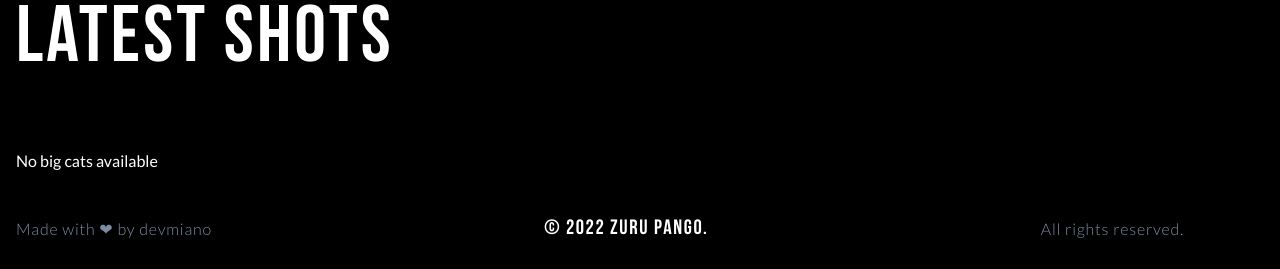
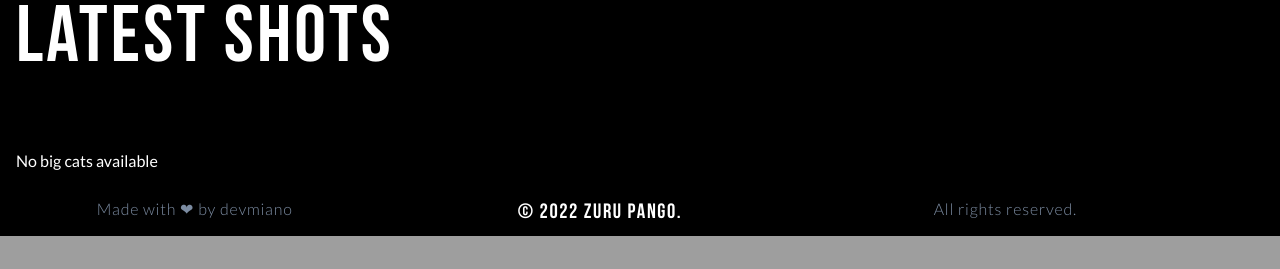
Before and after one commit to devmiano/zurupango, a Django app: page / in a window 1280 px wide. Shown: the part 883-1152 px from the top of the page. After the commit the page ends 1119 px from the top, so only its background shows below. Run offline with Django 4.2, Linux system fonts and the light colour scheme; data that the repository does not hold is empty; some libraries are stand-ins or nearby versions.

Commit message:
made app responsive

```diff
--- a/den/static/den/css/global.css
+++ b/den/static/den/css/global.css
@@ -79,17 +79,22 @@
 }
 
 #app #main #footer {
+  gap: 0.5rem;
+  width: 100%;
+  margin-top: auto;
   gap: 1rem;
-  width: 100%;
-  height: 5rem;
-  padding: 1rem;
-  margin-top: auto;
-  display: flex;
-  flex-direction: row;
-  align-items: center;
-  justify-content: center;
-  background-color: #000000;
-  justify-content: space-between;
+  display: grid;
+  grid-template-columns: 1fr 1fr 1fr;
+}
+
+@media screen and (min-width: 0px) and (max-width: 768px) {
+  #app #main #footer {
+    display: flex;
+    align-items: center;
+    flex-direction: column;
+    justify-content: center;
+    gap: 0rem;
+  }
 }
 
 #app #main #footer .text {
@@ -99,6 +104,8 @@
   letter-spacing: 0.05rem;
   color: #7c8ca2;
   font-weight: 300;
+  padding: 0.5rem;
+  text-align: center;
 }
 
 #app #main #footer .copy {
@@ -106,6 +113,8 @@
   font-size: 1.3rem;
   font-family: "BebasNeue Bold", cursive;
   letter-spacing: 0.1rem;
+  padding: 0.5rem;
+  text-align: center;
 }
 
 #app #sidebar {
--- a/den/static/den/sass/partials/_base.scss
+++ b/den/static/den/sass/partials/_base.scss
@@ -6,7 +6,6 @@
 	width: 100%;
 	display: flex;
 	flex-direction: row;
-
 
 	#navbrand {
 		top: 0;
@@ -29,24 +28,29 @@
 		flex-direction: column;
 
 		#footer {
-			gap: 1rem;
+			gap: 0.5rem;
 			width: 100%;
-			height: 5rem;
-			padding: 1rem;
 			margin-top: auto;
-			@include row-center;
-			background-color: $black;
-			justify-content: space-between;
+			@include grid-three;
+
+			@include for-tab {
+				@include col-center;
+				gap: 0rem;
+			}
 
 			.text {
 				@include text;
 				color: $ash-500;
 				font-weight: 300;
+				padding: 0.5rem;
+				text-align: center;
 			}
 			.copy {
 				color: $white;
 				font-size: 1.3rem;
 				@include brandtext;
+				padding: 0.5rem;
+				text-align: center;
 			}
 		}
 	}
--- a/den/static/den/sass/partials/_detail.scss
+++ b/den/static/den/sass/partials/_detail.scss
@@ -6,9 +6,19 @@
 	height: 100vh;
 	@include row-center;
 
+	@include for-tab {
+		@include col-start;
+		width: 100%;
+		height: auto;
+	}
+
 	.shot {
 		height: 100%;
 		overflow: hidden;
+
+		@include for-tab {
+			width: 100%;
+		}
 
 		.image {
 			height: 100%;
@@ -17,6 +27,10 @@
 
 			&:hover {
 				transform: scale(1.2);
+			}
+
+			@include for-tab {
+				width: 100%;
 			}
 		}
 	}
@@ -28,6 +42,10 @@
 		@include col-start;
 		background-color: $black;
 		justify-content: flex-end;
+
+		@include for-tab {
+			width: 100%;
+		}
 
 		.genus {
 			@include title;
@@ -59,8 +77,9 @@
 }
 
 #detail-cta {
-	margin-top: 1rem;
+	margin-top: 3rem;
 	@include grid-three;
+	width: 100%;
 
 	.share {
 		@include btn-alt;
@@ -72,9 +91,12 @@
 	}
 
 	.date {
-		@include text;
-		color: $ash-200;
-		font-weight: 300;
+		@include col-start;
+		.posted {
+			@include text;
+			color: $ash-200;
+			font-weight: 300;
+		}
 	}
 }
 
--- a/den/static/den/sass/partials/_hero.scss
+++ b/den/static/den/sass/partials/_hero.scss
@@ -6,6 +6,10 @@
 	width: 100%;
 	height: 100vh;
 	overflow: hidden;
+
+	@include for-tab {
+		height: 50vh;
+	}
 
 	.banner {
 		width: 100%;
@@ -45,11 +49,20 @@
 		margin: 4rem 0;
 		font-size: 5rem;
 		line-height: 1.1;
+
+		@include for-tab {
+			margin: 2rem 0;
+			font-size: 3.2rem;
+		}
 	}
 }
 
 #latest {
 	@include grid-two;
+
+	@include for-tab {
+		@include grid-one;
+	}
 }
 
 #cat {
--- a/den/static/den/sass/partials/_mixins.scss
+++ b/den/static/den/sass/partials/_mixins.scss
@@ -33,10 +33,10 @@
 	justify-content: flex-start;
 }
 
-@mixin grid-column {
+@mixin grid-one {
 	gap: 1rem;
 	display: grid;
-	grid-template-columns: 1fr 1fr 1fr 1fr 1fr 1fr;
+	grid-template-columns: 1fr;
 }
 
 @mixin grid-two {
@@ -192,3 +192,19 @@
 		background-image: url('images/hero-cheetah-one.png');
 	}
 }
+
+// Mixins
+
+// Tablet
+@mixin for-tab {
+  @media screen and (min-width: 0px) and(max-width: 768px) {
+    @content;
+  }
+}
+
+// Desktop
+@mixin for-desktop {
+  @media screen and (min-width: 769px) and (max-width: 4000px) {
+    @content;
+  }
+}
```
Also changed, not shown: other parts of den/static/den/css/global.css (+59 -1 lines), den/templates/den/detail.html (+13 -4 lines).
